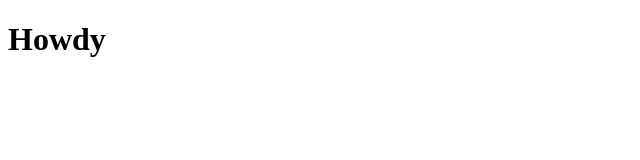
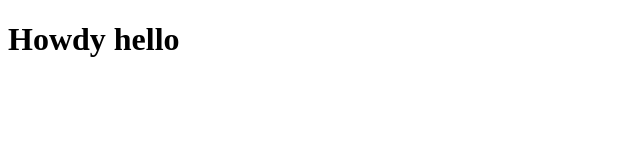
Before and after one commit to jakeegbert04/My-git-first, a plain HTML site: page index.html in a window 1280 px wide. Shown: the whole page, without its empty margins (0-640 px from the left). Drawn offline with Linux system fonts and the light colour scheme.

Commit message:
notes again

```diff
--- a/index.html
+++ b/index.html
@@ -7,7 +7,7 @@
   <title>My Great Project</title>
 </head>
 <body>
-  <h1>Howdy</h1>
+  <h1>Howdy hello</h1>
 </body>
 </html>
 
```
